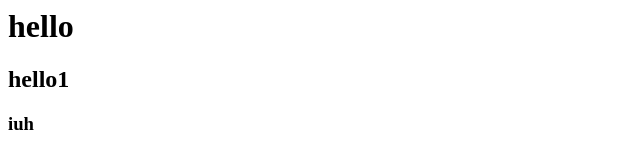
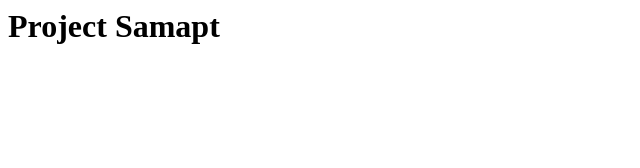
Before and after one commit to Lakshit101/Jenkins, a plain HTML site: page index.html in a window 1280 px wide. Shown: the whole page, without its empty margins (0-640 px from the left). Drawn offline with Linux system fonts and the light colour scheme.

Commit message:
Update index.html

```diff
--- a/index.html
+++ b/index.html
@@ -1,3 +1 @@
-<h1>hello</h1>
-<h2>hello1</h2>
-<h3>iuh</h3>
+<h1>Project Samapt</h1>
```
